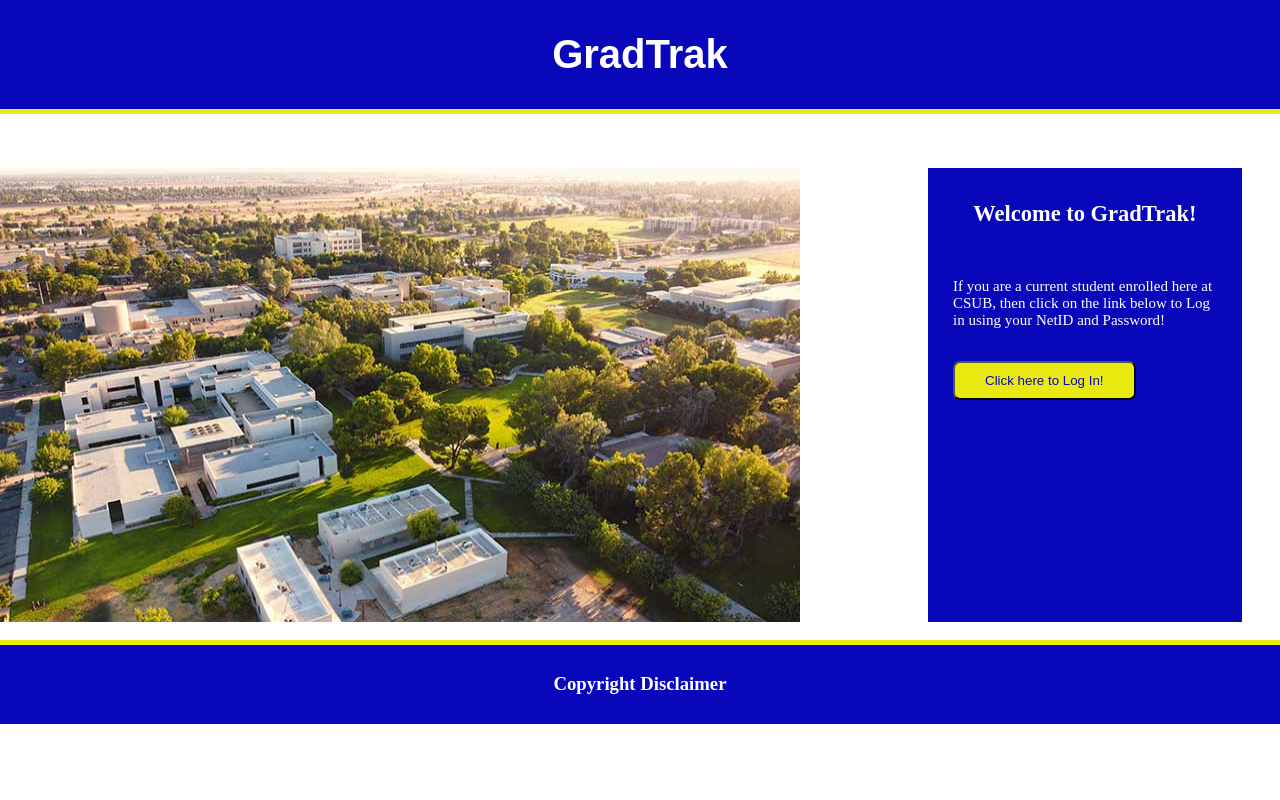
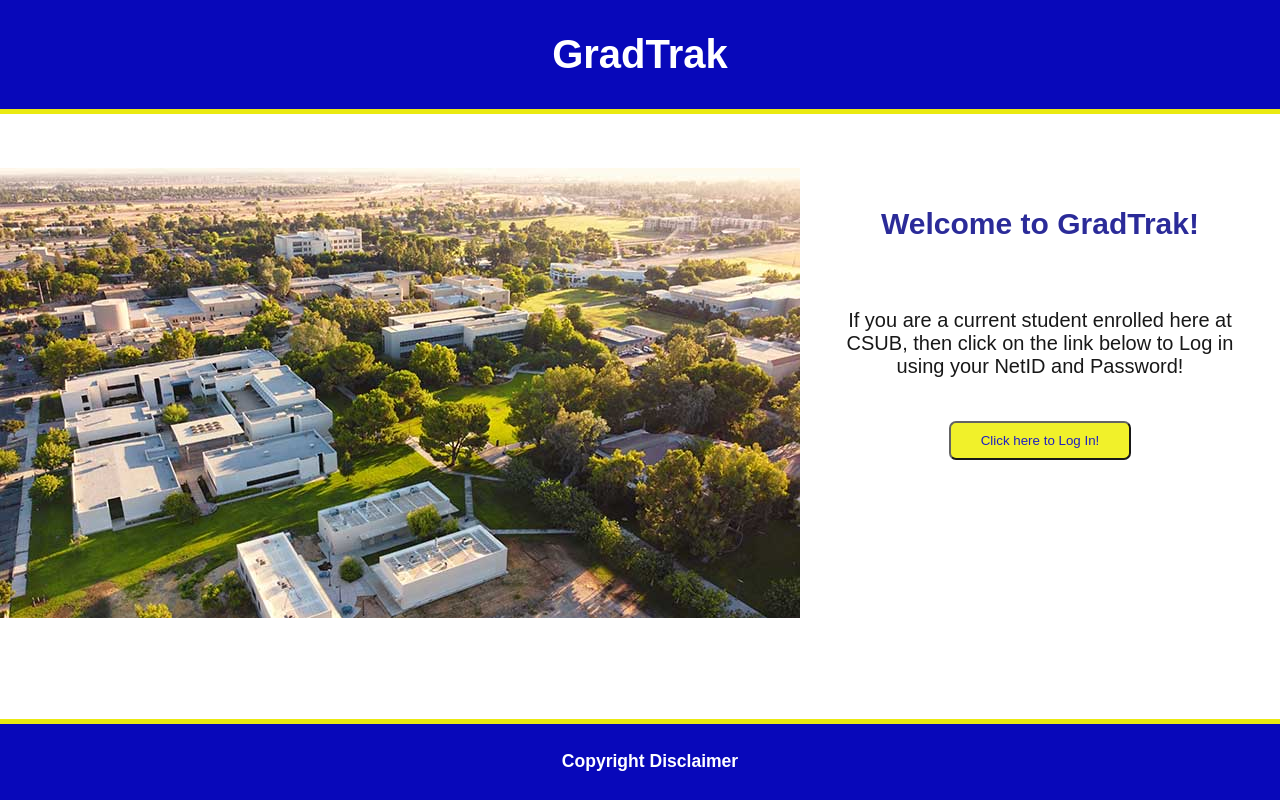
Before and after one commit to Kersplosion/SeniorProjectCSUB2022-23, a PHP site: page / in a window 1280 px wide. Run offline with PHP 8.4, Linux system fonts and the light colour scheme.

Commit message:
Update index.css
add image as entire background of page, made footer sticky to bottom of page, and edited div text class to center of page and made it transparent

```diff
--- a/Gradtrak/index.css
+++ b/Gradtrak/index.css
@@ -1,7 +1,7 @@
 body {
     margin: 0;
     padding: 0;
-
+    font-family: Arial, Helvetica, sans-serif;
 }
 
 .h1 {
@@ -16,45 +16,53 @@ body {
 
 }
 
-/*main {
-    height: 100vh;
+img.background {
+    position: fixed;
+    top: 0;
+    left: 0;
+    min-width: 100%;
+    min-height: 100%;
+    z-index: -1;
 }
-*/
+
 .container {
     display: flex;
     justify-content: center;
 }
 
 h2 {
+    font-size: 30px;
     text-align: center;
-    color: white;
-}
-
-img {
-    height: 100%;
-    max-width: 100%;
+    color: rgb(21, 21, 142);
 }
 
 .text {
-    margin-right: 3%;
-    margin-left: 10%;
-    flex-grow: 2;
-    flex-shrink: 4;
-    flex-basis: 18%;
-    background: rgb(8, 8, 186);
-    font-size: 15px;
-    /*padding-left: 1px 15px;*/
+    text-align: center;
+    width: 35%;
+    background: white;
+    font-size: 20px;
     padding: 15px 25px;
-    color: white;
+    border-radius: 6px;
+    /* transparent */
+    opacity: 0.9;
+}
+
+p {
+    color: black;
+    font-weight: 400;
 }
 
 footer {
     text-align: center;
     background-color:rgb(8, 8, 186);
-    font-size: 15;
+    font-size: 15px;
     color: white;
     padding: 10px;
     border-top: 5px solid rgba(240, 240, 14, 0.977);
+    position: fixed;
+    left: 0;
+    bottom: 0;
+    width: 100%;
 }
 
 .click {
```
